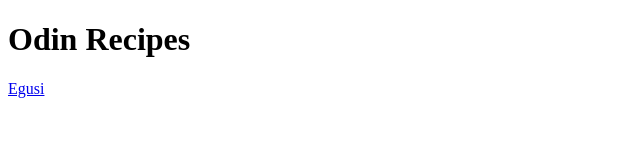
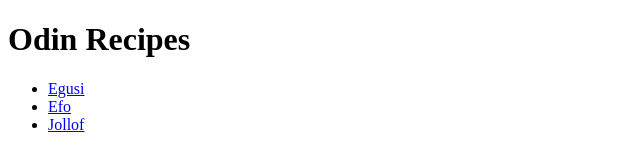
Before and after one commit to the-eshocaleb/odin-recipes, a plain HTML site: page index.html in a window 1280 px wide. Shown: the whole page, without its empty margins (0-640 px from the left). Drawn offline with Linux system fonts and the light colour scheme.

Commit message:
Linked new Efo and Jollof html files to inde page

```diff
--- a/index.html
+++ b/index.html
@@ -11,7 +11,11 @@
 <body>
     <h1>Odin Recipes</h1>
 
-    <a href="recipes/egusi.html">Egusi</a>
+    <ul>
+        <li><a href="recipes/egusi.html">Egusi</a></li>
+        <li><a href="recipes/efo.html">Efo</a></li>
+        <li><a href="recipes/jollof.html">Jollof</a></li>
+    </ul>
 
 </body>
 </html>
```
